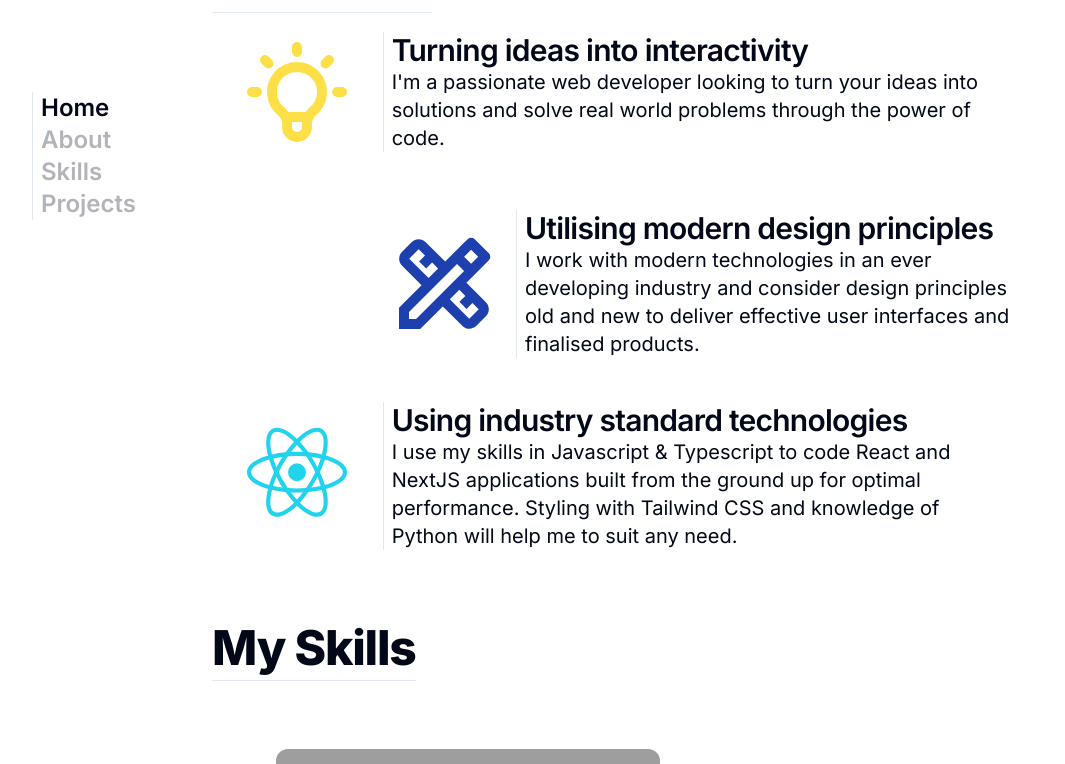
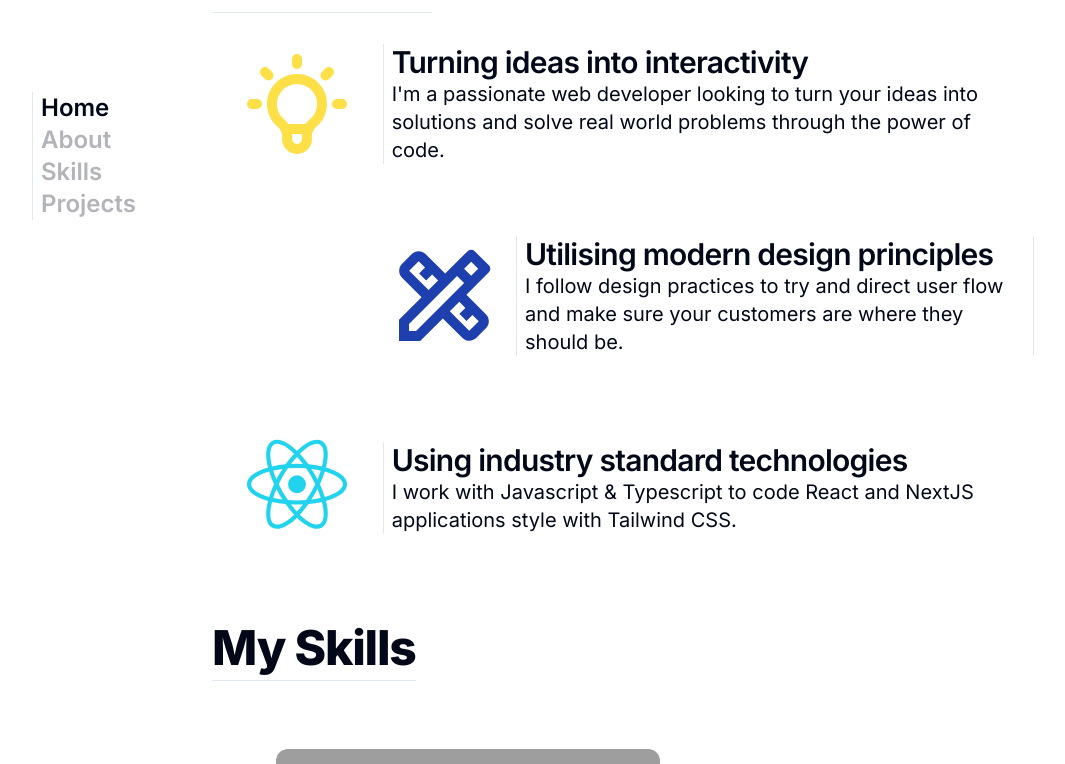
Before and after one commit to yonahadev/portfolio, a Next.js app: page / in a window 1280 px wide. Shown: the part 868-1632 px from the top of the page, without its empty margins (44-1109 px from the left). Built offline with nearby package versions, Linux system fonts and the light colour scheme; grey boxes are pictures that could not be loaded.

Commit message:
mobile changes

```diff
--- a/app/page.tsx
+++ b/app/page.tsx
@@ -57,7 +57,7 @@ export default function Home() {
         <ScrollNavbar />
         <section
           id="about"
-          className="w-full sm:h-[80svh] flex justify-center items-center flex-col  sm:grid sm:grid-cols-2 sm:grid-rows-[10%,30%,30%,30%] section-marker"
+          className="w-full space-y-6 sm:h-[80svh] flex justify-center items-center flex-col  sm:grid sm:grid-cols-2 sm:grid-rows-[10%,30%,30%,30%] section-marker"
         >
           <h1 className="scroll-m-20 text-4xl font-extrabold tracking-tight lg:text-5xl border-b pb-2 col-span-2 mt-10 sm:justify-self-start justify-self-center">
             About me
@@ -66,7 +66,7 @@ export default function Home() {
             <div className="w-1/6 h-1/2 flex justify-center items-center">
               <TbBulb size={120} className="text-yellow-300 " />
             </div>
-            <span className="w-3/5 pl-2 border-l">
+            <span className="sm:w-3/5 w-4/5 pl-2 border-l">
               <h4 className="scroll-m-20 sm:text-3xl font-semibold tracking-tight">
                 Turning ideas into interactivity
               </h4>
@@ -77,18 +77,17 @@ export default function Home() {
               </p>
             </span>
           </div>
-          <div className="ml-40 col-span-2 h-full flex justify-start items-center">
+          <div className="sm:ml-40 col-span-2 h-full sm:flex-row flex flex-row-reverse justify-start items-center">
             <div className="w-1/6 h-1/2 flex justify-center items-center">
               <MdOutlineDesignServices size={120} className="text-blue-800" />
             </div>
-            <span className="w-3/5 pl-2 border-l">
+            <span className="sm:w-3/5 w-4/5 sm:pl-2 sm:border-l pr-2 border-r">
               <h4 className="scroll-m-20 sm:text-3xl font-semibold tracking-tight">
                 Utilising modern design principles
               </h4>
               <p className="leading-7 sm:text-xl text-sm">
-                I work with modern technologies in an ever developing industry
-                and consider design principles old and new to deliver effective
-                user interfaces and finalised products.
+                I follow design practices to try and direct user flow and make
+                sure your customers are where they should be.
               </p>
             </span>
           </div>
@@ -96,15 +95,13 @@ export default function Home() {
             <div className="w-1/6 h-3/5 flex justify-center items-center">
               <BiLogoReact size={120} className="text-cyan-400 " />
             </div>
-            <span className="w-3/5 pl-2 border-l">
+            <span className="sm:w-3/5 w-4/5 pl-2 border-l">
               <h4 className="scroll-m-20 sm:text-3xl font-semibold tracking-tight">
                 Using industry standard technologies
               </h4>
               <p className="leading-7 sm:text-xl text-sm">
-                I use my skills in Javascript & Typescript to code React and
-                NextJS applications built from the ground up for optimal
-                performance. Styling with Tailwind CSS and knowledge of Python
-                will help me to suit any need.
+                I work with Javascript & Typescript to code React and NextJS
+                applications style with Tailwind CSS.
               </p>
             </span>
           </div>
--- a/components/scrollNavbar.tsx
+++ b/components/scrollNavbar.tsx
@@ -1,14 +1,14 @@
 "use client";
 import { useTheme } from "next-themes";
 import Link from "next/link";
-import React, { useEffect, useState } from "react";
+import { useEffect, useRef, useState } from "react";
 
 const ScrollNavbar = () => {
   const [scrollPosition, setScrollPosition] = useState<string | null>("home");
-  const { theme } = useTheme();
+  const observerRef = useRef<IntersectionObserver | null>(null); // Create a ref for the IntersectionObserver
 
   useEffect(() => {
-    const observer = new IntersectionObserver(
+    observerRef.current = new IntersectionObserver(
       (entries) => {
         entries.forEach((entry) => {
           if (entry.isIntersecting) {
@@ -18,18 +18,32 @@ const ScrollNavbar = () => {
       },
       { threshold: 0.5 }
     );
+
+    return () => {
+      // Cleanup the observer on component unmount
+      if (observerRef.current) {
+        observerRef.current.disconnect();
+      }
+    };
+  }, []);
+
+  useEffect(() => {
     const sections = document.querySelectorAll(".section-marker");
-    sections.forEach((section) => {
-      observer.observe(section);
-    });
-  }, []);
+
+    // Observe the sections when the ref is available
+    if (observerRef.current) {
+      sections.forEach((section) => {
+        observerRef.current!.observe(section);
+      });
+    }
+  }, [observerRef.current]);
 
   return (
     <ul className="sticky top-24 row-span-6 justify-self-center self-start mt-40 font-semibold pl-2 border-l sm:text-2xl hidden sm:block">
       <Link
         className={`${
           scrollPosition === "home" ? "opacity-100" : "opacity-30"
-        } `}
+        }`}
         href="#navbar-top"
       >
         <li>Home</li>
```
